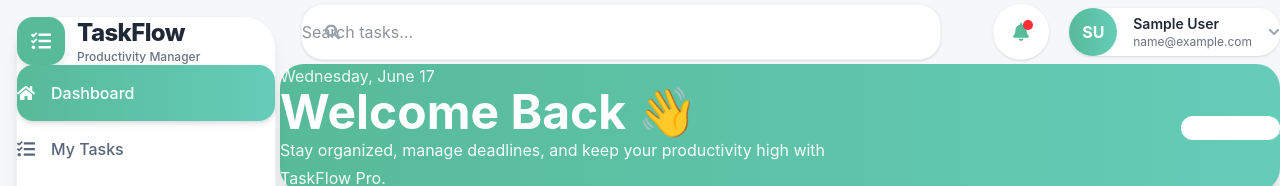
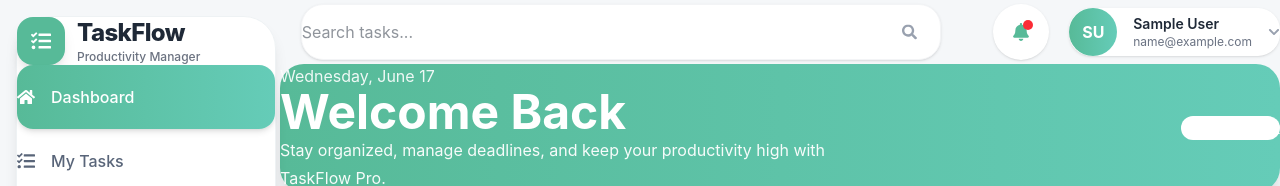
Before and after one commit to JeyakumarRenujan/taskflow-pro-crud-management-system, a React (Vite) app in the folder client/: page /dashboard in a window 1280 px wide. Shown: the top 186 px of the page. Built offline with nearby package versions, Linux system fonts and the light colour scheme; no server answers; sample sign-in values are in the browser's storage.

Commit message:
placeholder

```diff
--- a/client/src/components/layout/Navbar.jsx
+++ b/client/src/components/layout/Navbar.jsx
@@ -63,7 +63,7 @@ function Navbar({ toggleSidebar }) {
               <FaSearch
                 className="
                   absolute
-                  left-6
+                  right-6
                   top-1/2
                   -translate-y-1/2
                   text-gray-400
--- a/client/src/components/layout/Sidebar.jsx
+++ b/client/src/components/layout/Sidebar.jsx
@@ -81,7 +81,7 @@ function Sidebar() {
                 whileTap={{ scale: 0.98 }}
                 className={`
                   flex
-                  h-14
+                  h-16
                   items-center
                   gap-4
                   rounded-2xl
--- a/client/src/pages/dashboard/Dashboard.jsx
+++ b/client/src/pages/dashboard/Dashboard.jsx
@@ -104,7 +104,7 @@ function Dashboard() {
                 mt-2
               "
             >
-              Welcome Back 👋
+              Welcome Back
             </h1>
 
             <p
```
